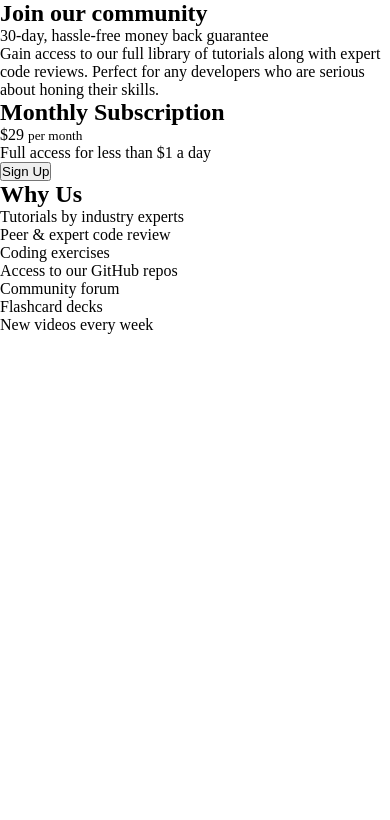
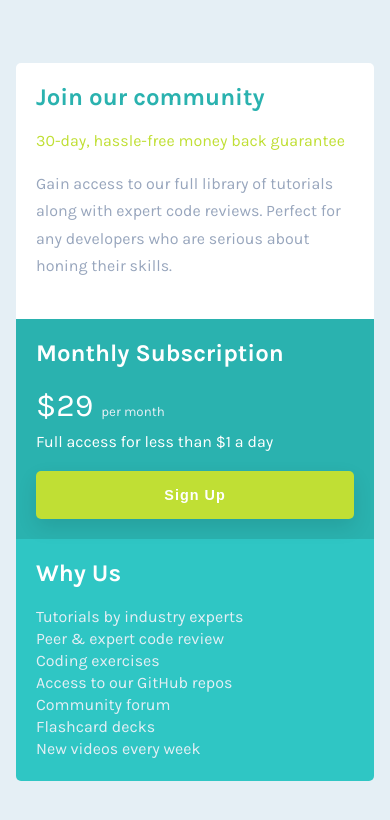
Before and after one commit to skyebrownh/single-price-grid, a plain HTML site: page index.html in a window 390 px wide. Drawn offline with Linux system fonts and the light colour scheme.

Commit message:
mobile & desktop styles

```diff
--- a/index.html
+++ b/index.html
@@ -12,14 +12,16 @@
 <body>
   <main>
     <section class="community">
-      <h2 class="color-teal">Join our community</h2>
-      <p class="color-green">30-day, hassle-free money back guarantee</p>
-      <p>Gain access to our full library of tutorials along with expert code reviews. Perfect for any developers who are serious about honing their skills.</p>
+      <h2 class="color-cyan">Join our community</h2>
+      <p class="color-bright-yellow">30-day, hassle-free money back guarantee</p>
+      <p class="description">Gain access to our full library of tutorials along with expert code reviews. Perfect for any developers who are serious about honing their skills.</p>
     </section>
     <section class="subscription">
       <h2>Monthly Subscription</h2>
-      <p><span class="amount">&dollar;29</span>&nbsp;<small class="cadence">per month</small></p>
-      <p>Full access for less than &dollar;1 a day</p>
+      <p class="cost">
+        <span class="amount">&dollar;29</span><small class="cadence">per month</small>
+      </p>
+      <p class="details">Full access for less than &dollar;1 a day</p>
       <button class="primary-btn">Sign Up</button>
     </section>
     <section class="why-us">
--- a/style.css
+++ b/style.css
@@ -1,5 +1,141 @@
+@import url('https://fonts.googleapis.com/css2?family=Karla:wght@400;700&display=swap');
+
+:root {
+    --cyan-color: hsl(179, 62%, 43%);
+    --cyan-color-lighter: hsl(179, 62%, 48%);
+    --bright-yellow-color: hsl(71, 73%, 54%);
+    --light-gray-color: hsl(204, 43%, 93%);
+    --grayish-blue-color: hsl(218, 22%, 67%);
+}
+
+/* global reset */
 * {
     margin: 0;
     padding: 0;
     box-sizing: border-box;
 }
+
+/* base styles */
+body {
+    font-family: 'Karla', sans-serif;
+    font-size: 16px;
+    background: var(--light-gray-color);
+    color: #fff;
+    width: 100vw;
+    height: 100vh;
+    display: flex;
+    justify-content: center;
+    align-items: center;
+}
+
+ul {
+    list-style-type: none;
+}
+
+h2,
+p {
+    margin-bottom: 20px;
+}
+
+span,
+small {
+    display: inline-block;
+}
+
+.color-cyan {
+    color: var(--cyan-color);
+}
+
+.color-bright-yellow {
+    color: var(--bright-yellow-color);
+}
+
+.primary-btn {
+    width: 100%;
+    padding: 16px 0;
+    background: var(--bright-yellow-color);
+    color: #fff;
+    border-radius: 5px;
+    font-weight: 700;
+    border: none;
+    outline: none;
+    box-shadow: 0px 8px 20px 0px rgba(0,0,0,0.1);
+    font-size: 0.9rem;
+    letter-spacing: 1px;
+}
+
+/* card */
+main {
+    margin: 1rem;
+    border-radius: 5px;
+    max-width: 670px;
+}
+
+main section {
+    padding: 20px;
+}
+
+/* card - community */
+main .community {
+    background: #fff;
+    border-radius: 5px 5px 0 0;
+}
+
+main .community .description {
+    color: var(--grayish-blue-color);
+    line-height: 1.7;
+}
+
+/* card - subscription */
+main .subscription {
+    background: var(--cyan-color);
+}
+
+main .subscription .cost {
+    margin-bottom: 8px;
+}
+
+main .subscription .amount {
+    font-size: 2rem;
+    margin-right: 8px;
+}
+
+main .subscription .cadence {
+    color: var(--light-gray-color);
+}
+
+/* card - why us */
+main .why-us {
+    background: var(--cyan-color-lighter);
+    border-radius: 0 0 5px 5px;
+}
+
+main .why-us li {
+    color: var(--light-gray-color);
+    margin-bottom: 3px;
+}
+
+/* media queries */
+@media (min-width: 1440px) {
+    main {
+        display: grid;
+        grid: repeat(2, 1fr) / repeat(2, 1fr);
+        height: 450px;
+    }
+
+    main section {
+        padding: 45px;
+    }
+
+    main .community {
+        grid-column: 1 / span 2;
+    }
+
+    main .subscription {
+        border-radius: 0 0 0 5px;
+    }
+
+    main .why-us {
+        border-radius: 0 0 5px 0;
+    }
+}
```
